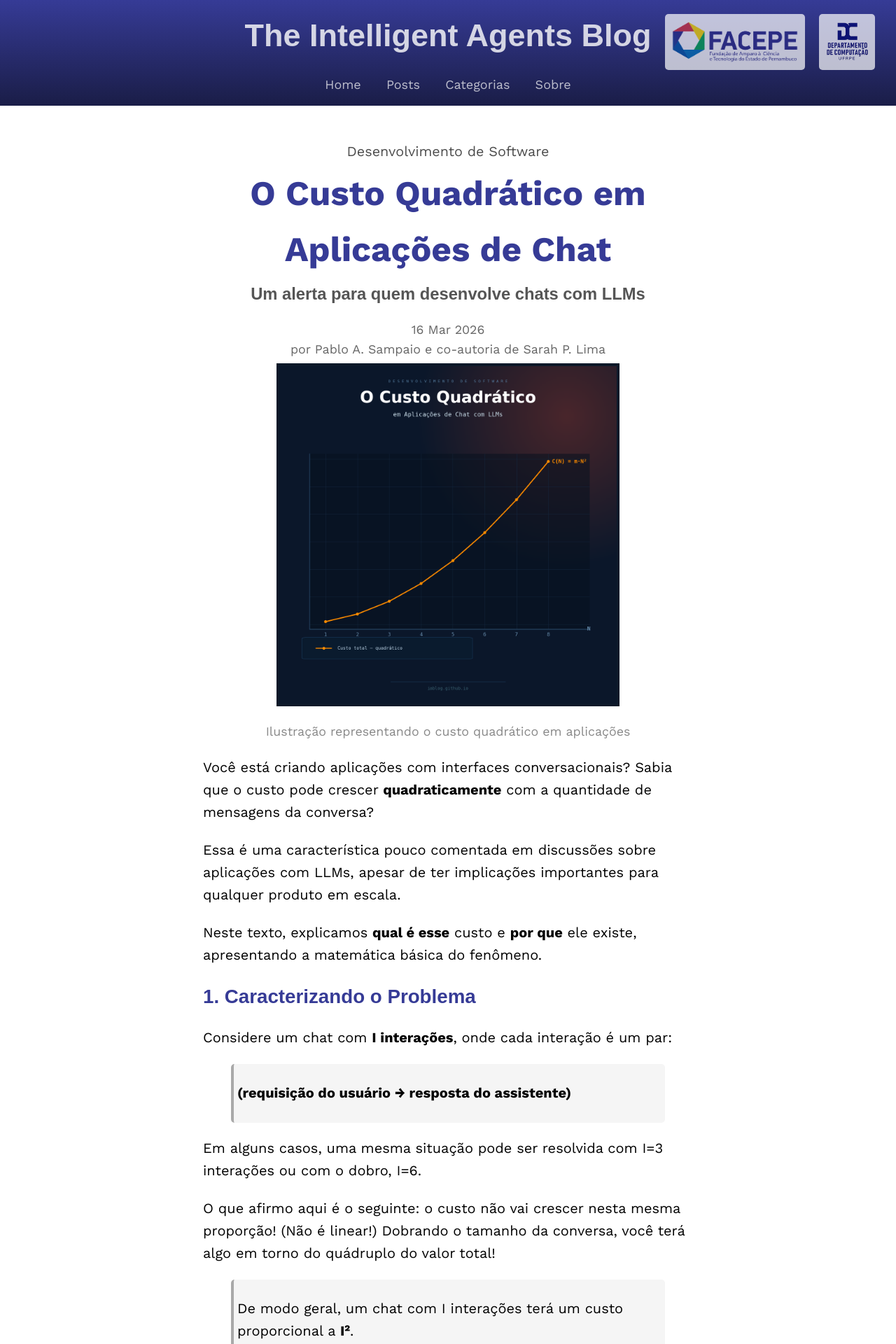
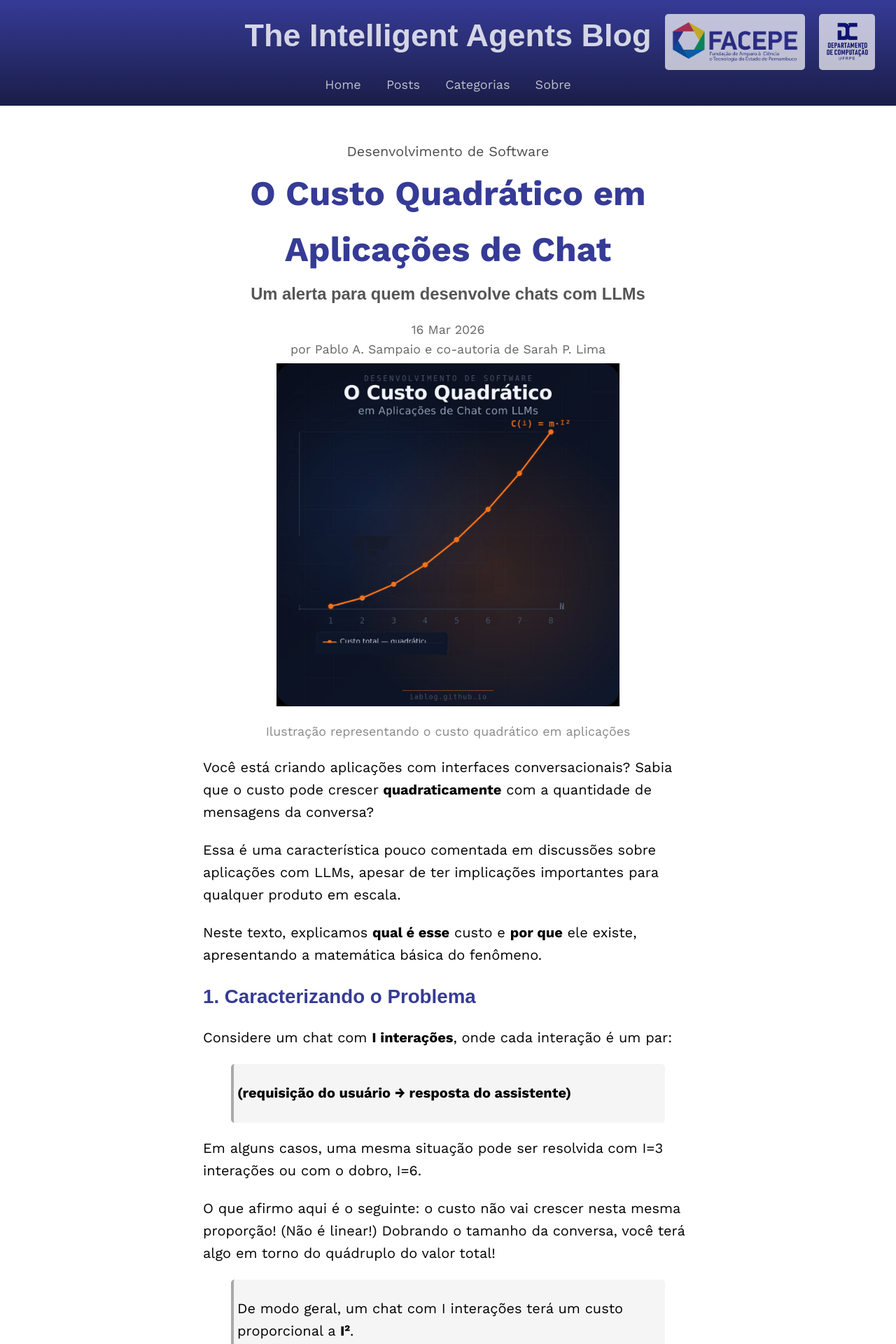
Before and after one commit to iablog/iablog.github.io, a Jekyll site: the page built from _posts/2026-03-16-post.md, in a window 1280 px wide. Shown: the top 1920 px of the page at 70% size. Built offline with Jekyll 4.4.1, drawn with Linux system fonts in a browser that asks for light colours.

Commit message:
new cover image

```diff
--- a/_posts/2026-03-16-post.md
+++ b/_posts/2026-03-16-post.md
@@ -1,6 +1,6 @@
 ---
 layout: post
-image: assets/img/post_03_16/header_post_03_16 (2).png
+image: assets/img/post_03_16/header_post_03_16_editado.png
 image_caption: Ilustração representando o custo quadrático em aplicações
 title: "O Custo Quadrático em Aplicações de Chat"
 subtitle: Um alerta para quem desenvolve chats com LLMs
```
Also changed, not shown: assets/img/post_03_16/header_post_03_16_editado.png (added).
